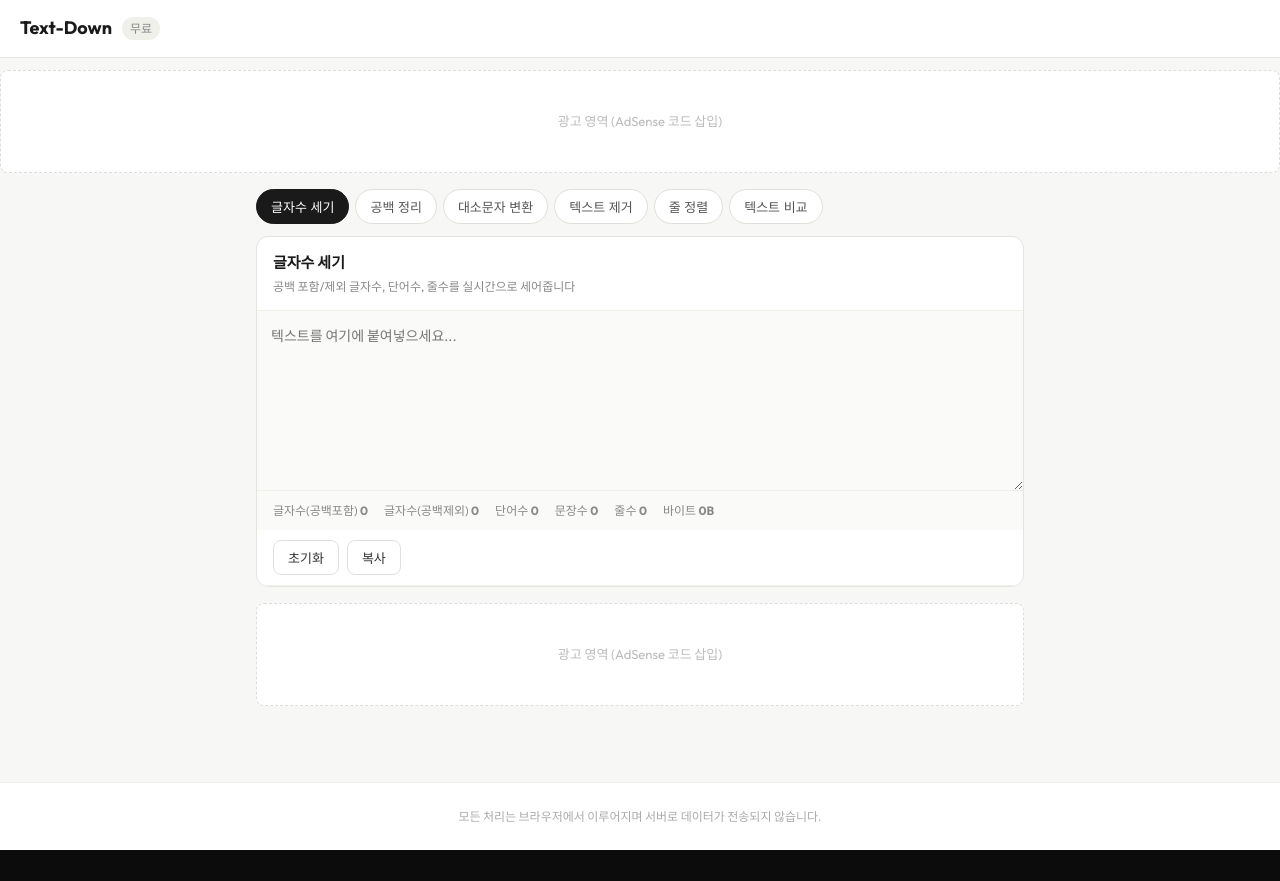
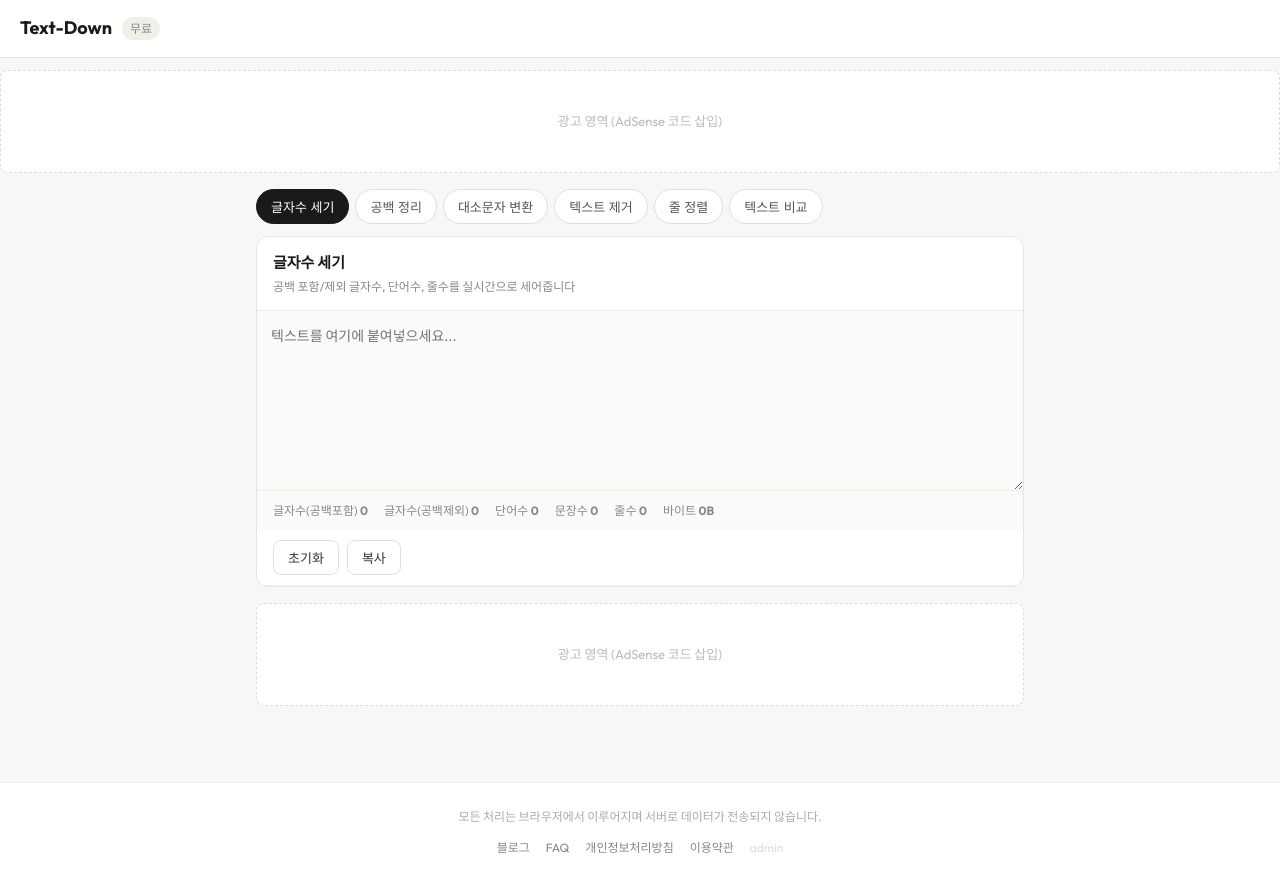
Before and after one commit to afterschoolrollbook/Text-Down, a Next.js app: page / in a window 1280 px wide. Before the commit the page ends 850 px from the top, so only its background shows below. Built offline with nearby package versions, Linux system fonts and the light colour scheme; no server answers.

Commit message:
Add files via upload

```diff
--- a/pages/index.js
+++ b/pages/index.js
@@ -298,6 +298,13 @@ export default function Home({ initialAdsOn }) {
 
         <footer style={{ textAlign: 'center', padding: 24, fontSize: 12, color: '#aaa', borderTop: '1px solid #eee', background: '#fff' }}>
           <p>모든 처리는 브라우저에서 이루어지며 서버로 데이터가 전송되지 않습니다.</p>
+          <p style={{ marginTop: 12, display: 'flex', justifyContent: 'center', gap: 16 }}>
+            <a href="/blog" style={{ color: '#888', textDecoration: 'none' }}>블로그</a>
+            <a href="/faq" style={{ color: '#888', textDecoration: 'none' }}>FAQ</a>
+            <a href="/privacy" style={{ color: '#888', textDecoration: 'none' }}>개인정보처리방침</a>
+            <a href="/terms" style={{ color: '#888', textDecoration: 'none' }}>이용약관</a>
+            <a href="/admin" style={{ color: '#ddd', textDecoration: 'none' }}>admin</a>
+          </p>
         </footer>
       </div>
     </>
```
